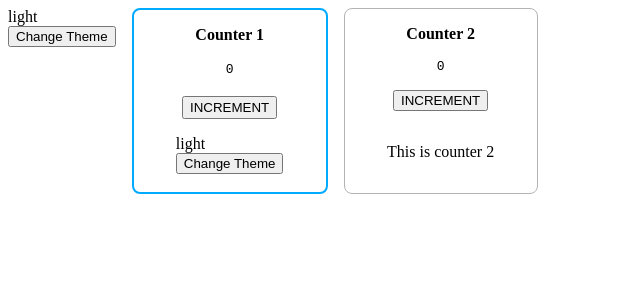
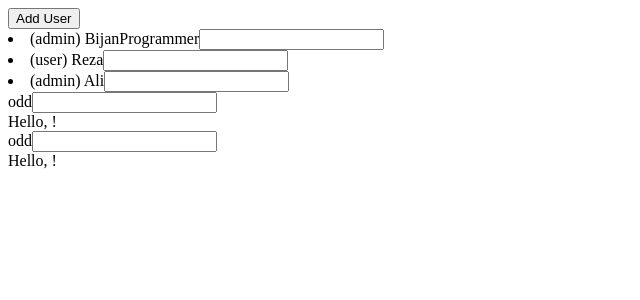
Before and after one commit to CodectiveOrg/canban-preparation, a React (Vite) app: page / in a window 1280 px wide. Shown: the top 300 px of the page, without its empty margins (0-640 px from the left). Built offline with nearby package versions, Linux system fonts and the light colour scheme.

Commit message:
Session 3 (#3)

```diff
--- a/src/App.tsx
+++ b/src/App.tsx
@@ -1,28 +1,100 @@
 import { type ReactNode, useState } from "react";
-
-import Counter from "@/components/Counter/Counter.tsx";
-import ThemeSwitch from "@/components/ThemeSwitch/ThemeSwitch.tsx";
 
 import "./App.css";
 
-export type Theme = "light" | "dark";
+type User = {
+  id: number;
+  username: string;
+  role: "user" | "admin";
+};
 
 export default function App(): ReactNode {
-  const [theme, setTheme] = useState<Theme>("light");
+  const [users, setUsers] = useState<User[]>([
+    {
+      id: 1,
+      username: "BijanProgrammer",
+      role: "admin",
+    },
+    {
+      id: 2,
+      username: "Reza",
+      role: "user",
+    },
+    {
+      id: 3,
+      username: "Ali",
+      role: "admin",
+    },
+  ]);
 
-  const handleToggle = (): void => {
-    setTheme((old) => (old === "light" ? "dark" : "light"));
+  const handleAddButtonClick = (): void => {
+    setUsers((old) => {
+      const clone = [...old];
+
+      clone.splice(1, 0, {
+        id: clone.length + 1,
+        username: "New",
+        role: "user",
+      });
+
+      return clone;
+    });
   };
 
   return (
     <div className="app">
-      <ThemeSwitch theme={theme} onToggle={handleToggle} />
-      <Counter primary theme={theme} title="Counter 1">
-        <ThemeSwitch theme={theme} onToggle={handleToggle} />
-      </Counter>
-      <Counter theme={theme} title="Counter 2">
-        <p>This is counter 2</p>
-      </Counter>
+      <button onClick={handleAddButtonClick}>Add User</button>
+
+      {users.map((user) => (
+        <Item key={user.id} user={user} />
+      ))}
+
+      {users.length % 2 === 0 ? (
+        <Hello key="even" label="even" />
+      ) : (
+        <Hello key="odd" label="odd" />
+      )}
+
+      {users.length % 2 === 0 && <Hello label="even" />}
+      {users.length % 2 === 1 && <Hello label="odd" />}
     </div>
   );
 }
+
+type HelloProps = {
+  label: string;
+};
+
+function Hello({ label }: HelloProps): ReactNode {
+  const [name, setName] = useState<string>("");
+
+  return (
+    <div>
+      <label>
+        {label}
+        <input
+          type="text"
+          value={name}
+          onChange={(e) => setName(e.target.value)}
+        />
+      </label>
+      <br />
+      <div>Hello, {name}!</div>
+    </div>
+  );
+}
+
+type ItemProps = {
+  user: User;
+};
+
+function Item({ user }: ItemProps): ReactNode {
+  console.log(user.username);
+
+  return (
+    <li>
+      ({user.role}) {user.username}
+      <input type="text" />
+    </li>
+  );
+}
--- a/src/components/Counter/Counter.tsx
+++ b/src/components/Counter/Counter.tsx
@@ -14,6 +14,8 @@ export default function Counter({
   primary = false,
   children,
 }: Props): ReactNode {
+  console.log(title);
+
   const [count, setCount] = useState<number>(0);
 
   const handleButtonClick = (): void => {
--- a/src/components/ThemeSwitch/ThemeSwitch.tsx
+++ b/src/components/ThemeSwitch/ThemeSwitch.tsx
@@ -8,6 +8,8 @@ type Props = {
 };
 
 export default function ThemeSwitch({ theme, onToggle }: Props): ReactNode {
+  console.log("ThemeSwitch");
+
   const handleButtonClick = (): void => {
     onToggle();
   };
--- a/src/index.css
+++ b/src/index.css
@@ -1,7 +1,4 @@
 .app {
-  display: flex;
-  flex-wrap: wrap;
-  gap: 1rem;
 }
 
 .counter {
```
